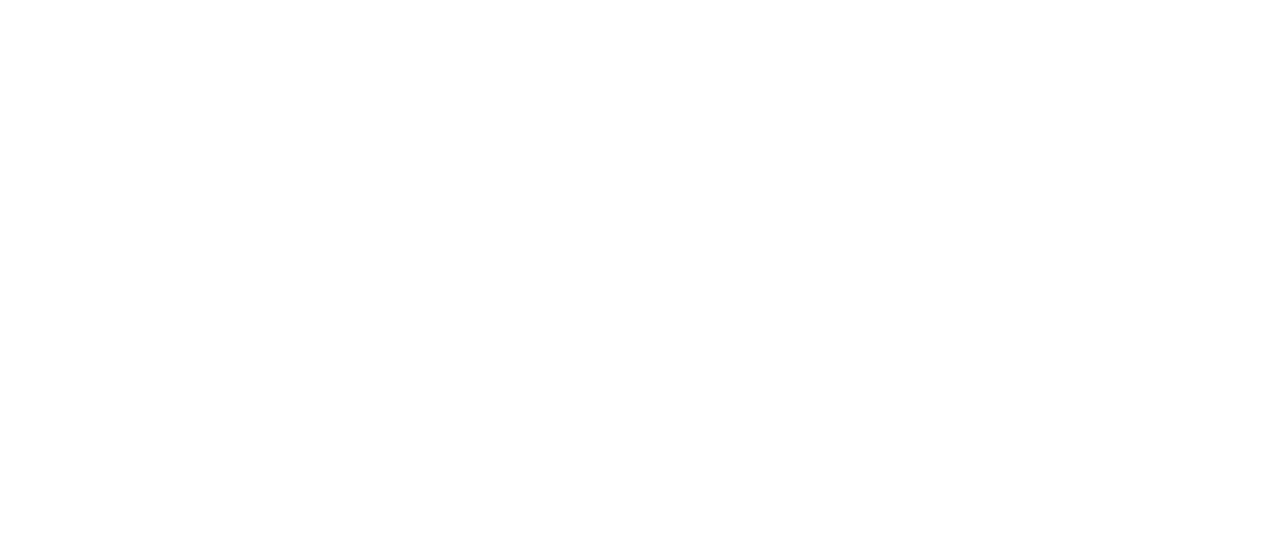
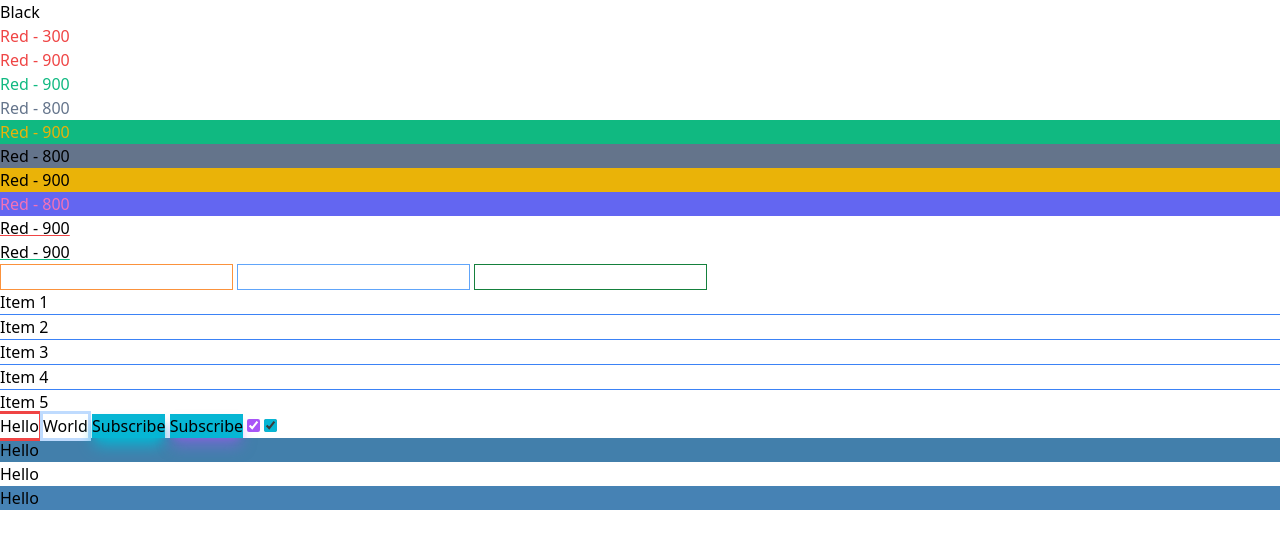
Before and after one commit to pernillasterner/tailwind-sandbox, a plain HTML site: page sandbox/02-colors/index.html in a window 1280 px wide. Drawn offline with nearby package versions, Linux system fonts and the light colour scheme.

Commit message:
Add colors

```diff
--- a/sandbox/02-colors/index.html
+++ b/sandbox/02-colors/index.html
@@ -12,21 +12,51 @@
     <!-- white, black, red, green, blue, orange, yellow, purple, lime, emerald, teal, cyan, indigo, violet, fuchsia, pink, rose, sky, gray, slate, zinc, neutral, stone, amber,  -->
 
     <!-- Text Colors -->
+    <p class="text-black">Black</p>
+    <p class="text-red-500">Red - 300</p>
+    <p class="text-red-500">Red - 900</p>
+    <p class="text-emerald-500">Red - 900</p>
+    <p class="text-slate-500">Red - 800</p>
 
     <!-- Background Colors -->
+    <p class="bg-emerald-500 text-yellow-500">Red - 900</p>
+    <p class="bg-slate-500">Red - 800</p>
+    <p class="bg-yellow-500">Red - 900</p>
+    <p class="bg-indigo-500 text-pink-400">Red - 800</p>
 
     <!-- Text Underline -->
+    <p class="underline decoration-red-500">Red - 900</p>
+    <p class="underline decoration-emerald-500">Red - 900</p>
 
     <!-- Border Colors -->
+    <input type="text" class="border border-orange-400" />
+    <input type="text" class="border border-blue-400" />
+    <input type="text" class="border border-green-700" />
 
     <!-- Divide Colors -->
+    <div class="divide-y divide-blue-500">
+      <div>Item 1</div>
+      <div>Item 2</div>
+      <div>Item 3</div>
+      <div>Item 4</div>
+      <div>Item 5</div>
+    </div>
 
     <!-- Outline Colors -->
+     <button class="outline outline-red-500">Hello</button>
+     <button class="outline outline-blue-200">World</button>
 
     <!-- Box Shadow Colors (Opacity defaults to 100, but you can set it)-->
+    <button class="shadow-lg bg-cyan-500 shadow-cyan-500">Subscribe</button>
+    <button class="shadow-lg bg-cyan-500 shadow-purple-500/50">Subscribe</button>
 
     <!-- Accent Colors -->
+    <input type="checkbox" class="accent-purple-500" checked/>
+    <input type="checkbox" class="accent-cyan-500" checked/>
 
     <!-- Arbitrary Colors -->
+     <div class="bg-[#427fab]">Hello</div>
+     <div class="bg-[rgb(255,0.0)]">Hello</div>
+     <div class="bg-[steelblue]">Hello</div>
   </body>
 </html>
```
